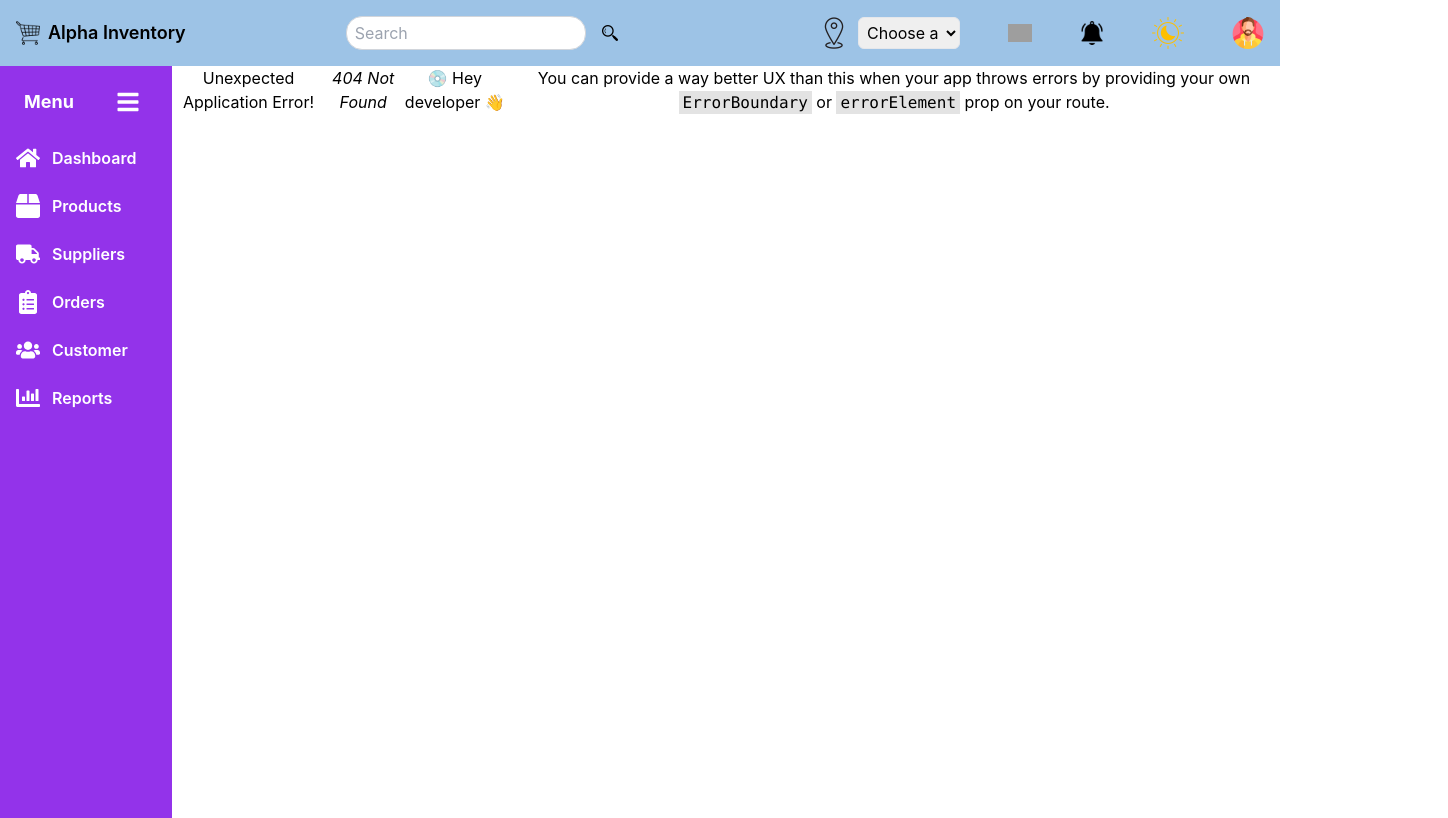
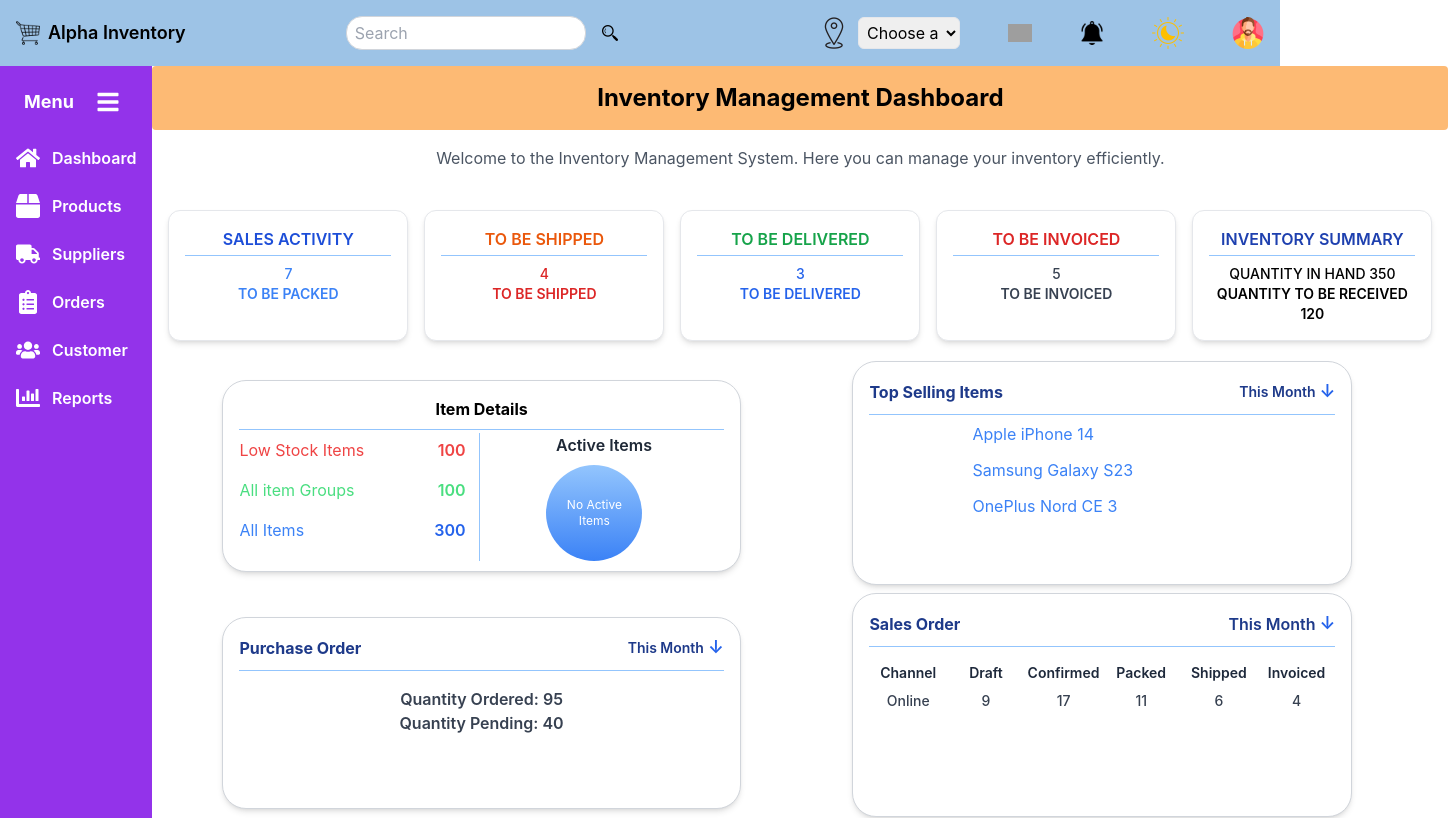
Before and after one commit to anik0103/inventory-management-system, a React (Create React App) app: page /dashboard in a window 1280 px wide. Before the commit this address had no page. Shown: the top 818 px of the page, 1448 px wide, since content can reach past the window. Built offline with nearby package versions, Linux system fonts and the light colour scheme; grey boxes are pictures that could not be loaded.

Commit message:
refactor: Update Dashboard routing and enhance component structure with new SalesCards and SummaryCards

```diff
--- a/src/App.js
+++ b/src/App.js
@@ -12,7 +12,7 @@ import { createBrowserRouter, RouterProvider } from "react-router-dom";
 function App() {
   const appRouter = createBrowserRouter([
     {
-      path: "/",
+      path: "/dashboard",
       element: <Dashboard />,
     },
     {
--- a/src/Components/Dashbord/Dashboard.js
+++ b/src/Components/Dashbord/Dashboard.js
@@ -1,13 +1,12 @@
-import React from 'react';
-import SummaryCards from './SummaryCards';
+import SummaryCards from './SalesOverVew/SummaryCards';
 import SalesOverview from './SalesOverview';
 import TopProducts from './TopProducts';
 import OrderStatus from './OrderStatus';
 import PurchaseOrder from './purchaseOrder';
 const Dashboard = () => {
   return (
-    <div className="dashboard w-5/6 ">
-      <h1 className="bg-orange-300 font-bold text-2xl mb-4 p-4 rounded">
+    <div className="dashboard w-auto ">
+      <h1 className="bg-orange-300 font-bold text-2xl mb-4 p-4 rounded w-full text-center">
         Inventory Management Dashboard
       </h1>
       <p className="mb-6 text-gray-600">
--- a/src/Components/Dashbord/OrderStatus.js
+++ b/src/Components/Dashbord/OrderStatus.js
@@ -5,7 +5,7 @@ const SalesOrderCard = () => {
   const sales = mockData.salesOrder;
 
   return (
-    <div className="bg-white border border-gray-300 p-4 rounded-3xl shadow-md w-[500px] ml-[800px] mt-[-220px] h-56">
+    <div className="bg-white border border-gray-300 p-4 rounded-3xl shadow-md w-[500px] ml-[700px] mt-[-240px] h-56">
       {/* Header */}
       <div className="flex justify-between items-center border-b border-blue-300 pb-2 mb-4">
         <h2 className="font-bold text-blue-900">{sales.title}</h2>
--- /dev/null
+++ b/src/Components/Dashbord/SalesOverVew/SalesCards.js
@@ -0,0 +1,17 @@
+const SalesCards = ({ title, packages, status, titleColor, textColor }) => {
+  return (
+    <div className="rounded-xl border border-gray-200 shadow-md p-4 w-60 bg-white text-center">
+      <h2 className={`font-semibold ${titleColor} border-b border-blue-300 pb-1 mb-2 uppercase`}>
+        {title}
+      </h2>
+      {packages !== undefined && (
+        <p className={`text-sm font-medium ${textColor}`}>{packages}</p>
+      )}
+      {status !== undefined && (
+        <p className={`text-sm font-semibold ${textColor}`}>{status}</p>
+      )}
+    </div>
+  );
+};
+
+export default SalesCards;
--- /dev/null
+++ b/src/Components/Dashbord/SalesOverVew/SummaryCards.js
@@ -0,0 +1,47 @@
+import SalesCards from "./SalesCards";
+import mockData from "../../../asset/fakeApiResponce/mockData.json";
+
+const SummaryCards = () => {
+  return (
+    <div className="flex gap-4 p-4">
+      <SalesCards
+        title="Sales Activity"
+        packages={mockData.salesActivity.packages}
+        status={mockData.salesActivity.status}
+        titleColor="text-blue-700"
+        textColor="text-blue-500"
+      />
+      <SalesCards
+        title="TO BE SHIPPED"
+        packages={mockData.toBeShipped.packages}
+        status={mockData.toBeShipped.status}
+        titleColor="text-orange-600"
+        textColor="text-red-600"
+      />
+      <SalesCards
+        title="TO BE DELIVERED"
+        packages={mockData.toBeDelivered.packages}
+        status={mockData.toBeDelivered.status}
+        titleColor="text-green-600"
+        textColor="text-blue-600"
+      />
+      <SalesCards
+        title="TO BE INVOICED"
+        packages={mockData.toBeInvoiced.packages}
+        status={mockData.toBeInvoiced.status}
+        titleColor="text-red-600"
+        textColor="text-gray-700"
+      />
+
+      <SalesCards
+        title="Inventory Summary"
+        packages={`QUANTITY IN HAND ${mockData.inventorySummary.packagesInHand}`}
+        status={`QUANTITY TO BE RECEIVED ${mockData.inventorySummary.packagesToBeReceived}`}
+        titleColor="text-blue-800"
+        textColor="text-black"
+      />
+    </div>
+  );
+};
+
+export default SummaryCards;
--- a/src/Components/Dashbord/SalesOverview.js
+++ b/src/Components/Dashbord/SalesOverview.js
@@ -6,7 +6,7 @@ const SalesOverview = () => {
 
   return (
     <div>
-      <div className="bg-white border border-gray-300 p-4 rounded-3xl shadow-md mb-6 w-[500px] h-48 ml-[200px] mt-[40px] ">
+      <div className="bg-white border border-gray-300 p-4 rounded-3xl shadow-md mb-6 w-2/5 h-48 ml-[70px] mt-[23px] ">
         <h2 className="font-bold text-base pb-2 mb-2 border-b border-blue-300">
           {item.title}
         </h2>
--- a/src/Components/Dashbord/SummaryCards.js
+++ /dev/null
@@ -1,53 +0,0 @@
-import mockData from '../../asset/fakeApiResponce/mockData.json';
-
-const SalesActivityCard = () => {
-  return (
-    <div className="flex flex-wrap gap-4 justify-center p-6 bg-white">
-      <div className="rounded-xl border border-gray-200 shadow-md p-4 w-64 bg-white">
-        <h2 className="font-semibold text-blue-800 border-b border-blue-300 pb-1 mb-2">
-         {mockData.salesActivity.title }
-        </h2>
-        <p className="text-sm font-medium text-blue-600">{mockData.salesActivity.quantity} Qty</p>
-        <p className="text-sm font-semibold text-blue-500">{mockData.salesActivity.status}</p>
-      </div>
-
-      <div className="rounded-xl border border-gray-200 shadow-md p-4 w-64 bg-white">
-        <h2 className="font-semibold text-orange-500 border-b border-orange-300 pb-1 mb-2">
-          {mockData.toBeShipped.title}
-        </h2>
-        <p className="text-sm font-medium text-red-600">{mockData.toBeShipped.packages} Pkgs</p>
-        <p className="text-sm font-semibold text-red-500">{mockData.toBeShipped.status}</p>
-      </div>
-
-      <div className="rounded-xl border border-gray-200 shadow-md p-4 w-64 bg-white">
-        <h2 className="font-semibold text-green-600 border-b border-green-300 pb-1 mb-2">
-          {mockData.toBeDelivered.title}
-        </h2>
-        <p className="text-sm font-medium text-blue-600">{mockData.toBeDelivered.packages} Pkgs</p>
-        <p className="text-sm font-semibold text-blue-500">{mockData.toBeDelivered.status}</p>
-      </div>
-
-      <div className="rounded-xl border border-gray-200 shadow-md p-4 w-64 bg-white">
-        <h2 className="font-semibold text-red-600 border-b border-blue-300 pb-1 mb-2">
-          {mockData.toBeInvoiced.title}
-        </h2>
-        <p className="text-sm font-medium text-gray-700">{mockData.toBeInvoiced.quantity} Qty</p>
-        <p className="text-sm font-semibold text-gray-600">{mockData.toBeInvoiced.status}</p>
-      </div>
-
-      <div className="rounded-xl border border-gray-200 shadow-md p-4 w-64 bg-white">
-        <h2 className="font-semibold text-gray-800 border-b border-blue-300 pb-1 mb-2">
-          {mockData.inventorySummary.title}
-        </h2>
-        <p className="text-sm font-medium text-gray-800">
-          QUANTITY IN HAND &nbsp;&nbsp;{mockData.inventorySummary.quantityInHand}
-        </p>
-        <p className="text-sm font-semibold text-gray-700">
-          QUANTITY TO BE RECEIVED {mockData.inventorySummary.quantityToBeReceived}
-        </p>
-      </div>
-    </div>
-  );
-};
-
-export default SalesActivityCard;
--- a/src/Components/Dashbord/TopProducts.js
+++ b/src/Components/Dashbord/TopProducts.js
@@ -3,7 +3,7 @@ import mockData from '../../asset/fakeApiResponce/mockData.json';
 const TopProducts = () => {
   return (
     <div>
-      <div className="bg-white border border-gray-300 p-4 rounded-3xl shadow-md mb-6 w-[500px] h-56 ml-[800px] mt-[-235px] ">
+      <div className="bg-white border border-gray-300 p-4 rounded-3xl shadow-md mb-6 w-[500px] h-56 ml-[700px] mt-[-235px] ">
 
 
         <div className="flex justify-between items-center border-b border-blue-300 pb-2 mb-2">
--- a/src/Components/Dashbord/purchaseOrder.js
+++ b/src/Components/Dashbord/purchaseOrder.js
@@ -2,7 +2,7 @@ import mockData from '../../asset/fakeApiResponce/mockData.json';
 
 const PurchaseOrder = () => {
   return (
-    <div className="bg-white border border-gray-300 p-4 rounded-3xl shadow-md mb-6 w-[500px] h-48 ml-[200px] mt-[-40px]">
+    <div className="bg-white border border-gray-300 p-4 rounded-3xl shadow-md mb-6 w-2/5 h-48 ml-[70px] mt-[-40px]">
       <div className="flex justify-between items-center border-b border-blue-300 pb-2 mb-4">
         <h2 className="font-bold text-base text-blue-900">{mockData.purchaseOrder.title}</h2>
         <span className="font-semibold text-blue-900 flex items-center gap-1 text-sm">
--- a/src/asset/fakeApiResponce/mockData.json
+++ b/src/asset/fakeApiResponce/mockData.json
@@ -1,7 +1,7 @@
 {
   "salesActivity": {
     "title": "Sales Activity",
-    "quantity": 7,
+    "packages": 7,
     "status": "TO BE PACKED"
   },
   "toBeShipped": {
@@ -16,13 +16,13 @@
   },
   "toBeInvoiced": {
     "title": "To Be Invoiced",
-    "quantity": 5,
+    "packages": 5,
     "status": "TO BE INVOICED"
   },
   "inventorySummary": {
     "title": "Inventory Summary",
-    "quantityInHand": 350,
-    "quantityToBeReceived": 120
+    "packagesInHand": 350,
+    "packagesToBeReceived": 120
   },
   "itemDetails": {
     "title": "Item Details",
```
